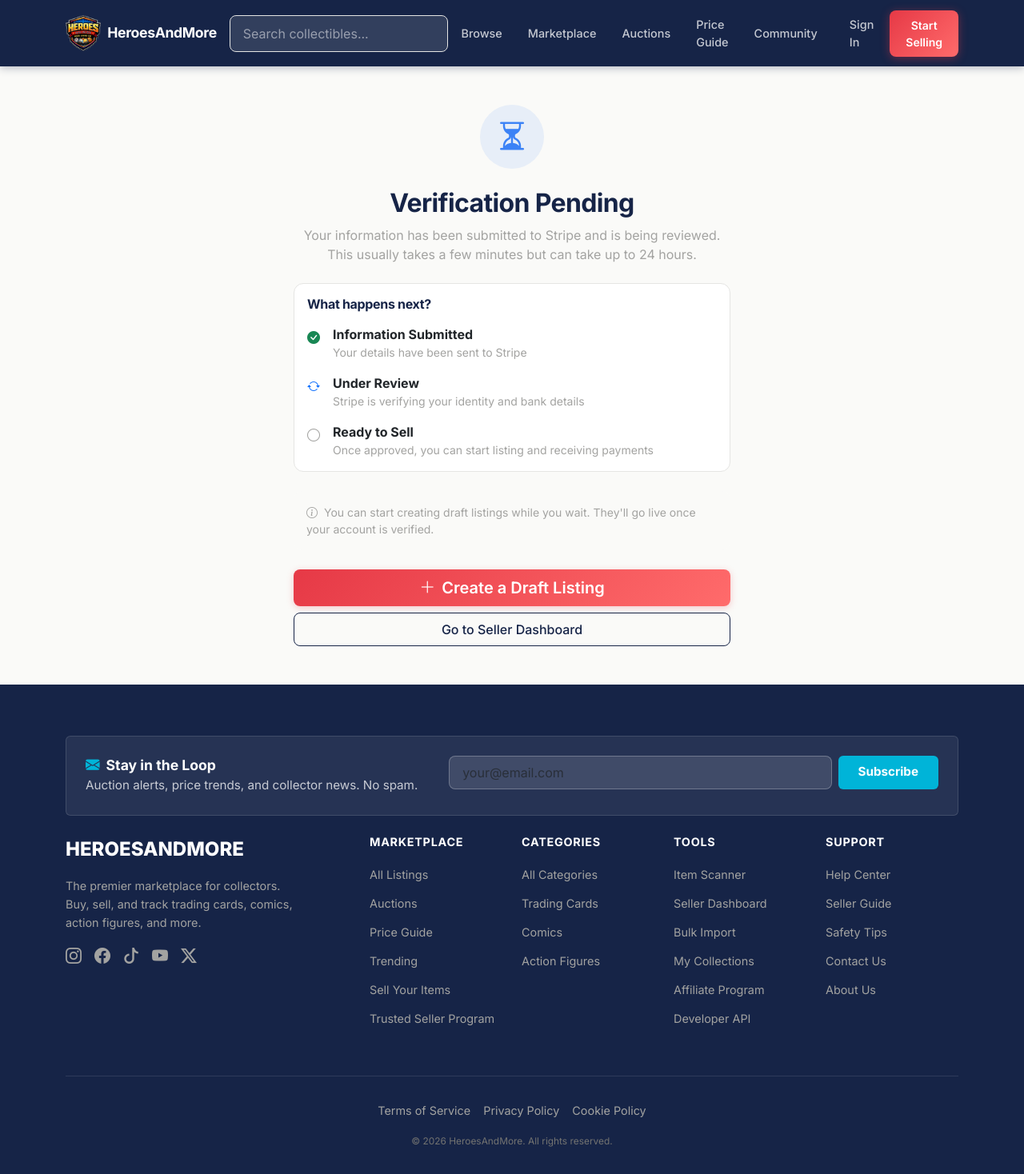
After one commit to nadermx/heroesandmore, a Django app: template templates/marketplace/seller_setup_pending.html in a window 1280 px wide. The commit adds this page. Shown: the whole page at 80% size. Run offline with Django 5.2, Linux system fonts and the light colour scheme; the template is opened without the code that fills it, so the values that code supplies are empty; parts of the project's set-up code (start-up, migrations or seed data) failed here and were passed over; some libraries are stand-ins or nearby versions.

Commit message:
Fix seller setup: remove scroll overlay, add pending verification state, reduce CLS
- Remove overlays: 'dialog' from Stripe Connect appearance config
- Add stripe_details_submitted field to track onboarding state
- Show pending verification page instead of re-showing onboarding form
- Add min-height to onboarding container to reduce layout shift
- Pre-fill business URL (heroesandmore.com) in Stripe account creation
- Add pending state alert in seller tools dashboard

Co-Authored-By: Claude Opus 4.6 (1M context) <noreply@anthropic.com>

```diff
--- a/accounts/models.py
+++ b/accounts/models.py
@@ -31,6 +31,7 @@ class Profile(models.Model):
     stripe_account_complete = models.BooleanField(default=False)
     stripe_payouts_enabled = models.BooleanField(default=False)
     stripe_charges_enabled = models.BooleanField(default=False)
+    stripe_details_submitted = models.BooleanField(default=False)
 
     # Stripe Customer (buyer)
     stripe_customer_id = models.CharField(max_length=100, blank=True)
--- a/marketplace/views.py
+++ b/marketplace/views.py
@@ -1721,6 +1721,10 @@ def seller_setup(request):
             messages.success(request, 'Your seller account is ready to receive payments!')
             return redirect('seller_tools:dashboard')
 
+        # If details submitted but not yet fully verified, show pending page
+        if profile.stripe_details_submitted:
+            return render(request, 'marketplace/seller_setup_pending.html')
+
         # Render embedded onboarding page
         context = {
             'stripe_public_key': settings.STRIPE_PUBLIC_KEY,
@@ -1788,6 +1792,8 @@ def seller_setup_return(request):
 
     if profile.stripe_account_complete:
         return redirect('marketplace:seller_setup_complete')
+    elif profile.stripe_details_submitted:
+        return redirect('marketplace:seller_setup')
     else:
         messages.warning(request, 'Please complete all required information to start selling.')
         return redirect('marketplace:seller_setup')
--- a/templates/marketplace/seller_setup.html
+++ b/templates/marketplace/seller_setup.html
@@ -32,7 +32,7 @@
             <!-- Stripe Embedded Onboarding Container -->
             <div class="card">
                 <div class="card-body p-4">
-                    <div id="onboarding-container">
+                    <div id="onboarding-container" style="min-height: 600px;">
                         <div class="text-center py-5">
                             <div class="spinner-border text-dark" role="status">
                                 <span class="visually-hidden">Loading...</span>
@@ -121,7 +121,6 @@
                 publishableKey: "{{ stripe_public_key }}",
                 fetchClientSecret: fetchClientSecret,
                 appearance: {
-                    overlays: 'dialog',
                     variables: {
                         colorPrimary: '#171717',
                         colorBackground: '#ffffff',
--- /dev/null
+++ b/templates/marketplace/seller_setup_pending.html
@@ -0,0 +1,62 @@
+{% extends 'base.html' %}
+
+{% block title %}Verification Pending - HeroesAndMore{% endblock %}
+
+{% block content %}
+<div class="container py-5">
+    <div class="row justify-content-center">
+        <div class="col-lg-6 text-center">
+            <div class="mb-4">
+                <div class="rounded-circle d-inline-flex align-items-center justify-content-center" style="width: 80px; height: 80px; background: rgba(59, 130, 246, 0.1);">
+                    <i class="bi bi-hourglass-split" style="font-size: 2.5rem; color: #3B82F6;"></i>
+                </div>
+            </div>
+
+            <h1 style="font-size: 2rem; margin-bottom: 0.5rem;">Verification Pending</h1>
+            <p class="text-muted mb-4">Your information has been submitted to Stripe and is being reviewed. This usually takes a few minutes but can take up to 24 hours.</p>
+
+            <div class="card text-start mb-4">
+                <div class="card-body">
+                    <h6 class="fw-bold mb-3">What happens next?</h6>
+                    <div class="d-flex align-items-start mb-3">
+                        <i class="bi bi-check-circle-fill text-success me-3 mt-1"></i>
+                        <div>
+                            <strong>Information Submitted</strong>
+                            <div class="text-muted small">Your details have been sent to Stripe</div>
+                        </div>
+                    </div>
+                    <div class="d-flex align-items-start mb-3">
+                        <i class="bi bi-arrow-repeat text-primary me-3 mt-1"></i>
+                        <div>
+                            <strong>Under Review</strong>
+                            <div class="text-muted small">Stripe is verifying your identity and bank details</div>
+                        </div>
+                    </div>
+                    <div class="d-flex align-items-start">
+                        <i class="bi bi-circle text-muted me-3 mt-1"></i>
+                        <div>
+                            <strong>Ready to Sell</strong>
+                            <div class="text-muted small">Once approved, you can start listing and receiving payments</div>
+                        </div>
+                    </div>
+                </div>
+            </div>
+
+            <div class="card text-start mb-4" style="background: var(--gray-50); border: none;">
+                <div class="card-body">
+                    <p class="small text-muted mb-0"><i class="bi bi-info-circle me-2"></i>You can start creating draft listings while you wait. They'll go live once your account is verified.</p>
+                </div>
+            </div>
+
+            <div class="d-grid gap-2">
+                <a href="{% url 'marketplace:listing_create' %}" class="btn btn-dark btn-lg">
+                    <i class="bi bi-plus-lg me-2"></i>Create a Draft Listing
+                </a>
+                <a href="{% url 'seller_tools:dashboard' %}" class="btn btn-outline-dark">
+                    Go to Seller Dashboard
+                </a>
+            </div>
+        </div>
+    </div>
+</div>
+{% endblock %}
```
Also changed, not shown: marketplace/services/connect_service.py (+8 -0 lines), templates/seller_tools/dashboard.html (+11 -0 lines), accounts/migrations/0013_add_stripe_details_submitted.py (added).
